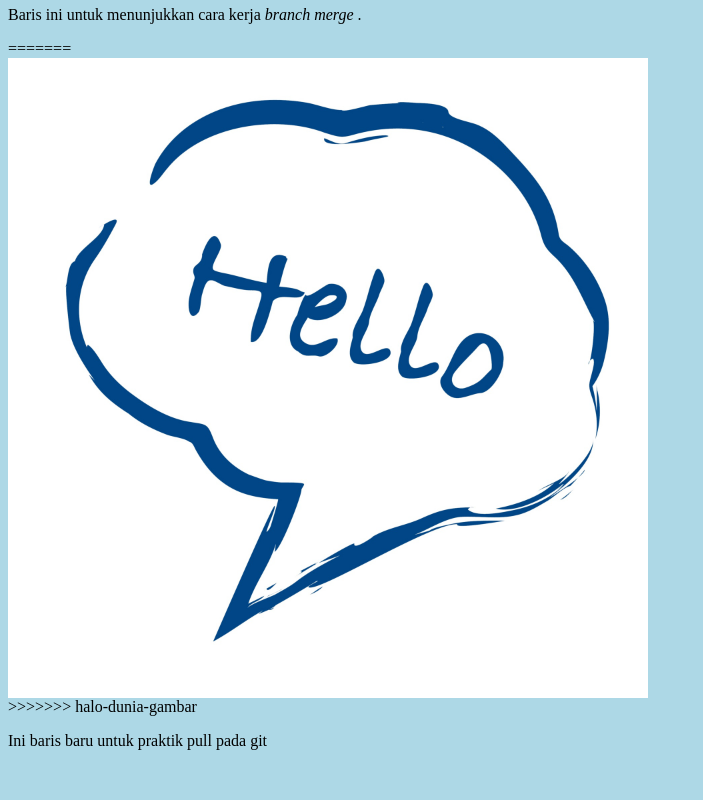
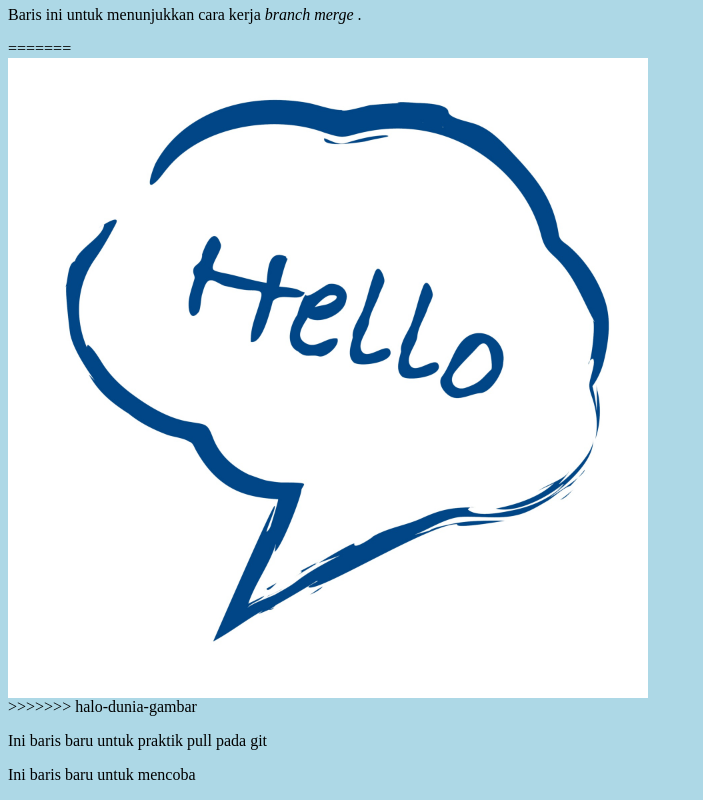
Before and after one commit to novitaputrisalsabillah/halo-dunia, a plain HTML site: page index.html in a window 1280 px wide. Shown: the part 1467-2267 px from the top of the page, without its empty margins (0-703 px from the left). Before the commit the page ends 2233 px from the top, so only its background shows below. Drawn offline with Linux system fonts and the light colour scheme.

Commit message:
Ini baris baru untuk mencoba

```diff
--- a/index.html
+++ b/index.html
@@ -18,6 +18,6 @@
 >>>>>>> halo-dunia-gambar
 
     <p>Ini baris baru untuk praktik pull pada git</p>
-
+<P>Ini baris baru untuk mencoba </P>
 </body>
 </html>
```
